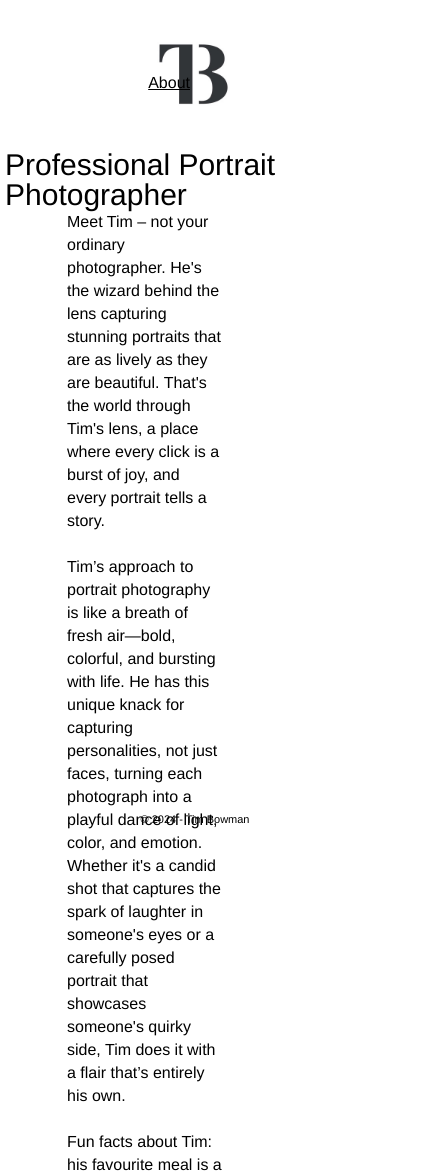
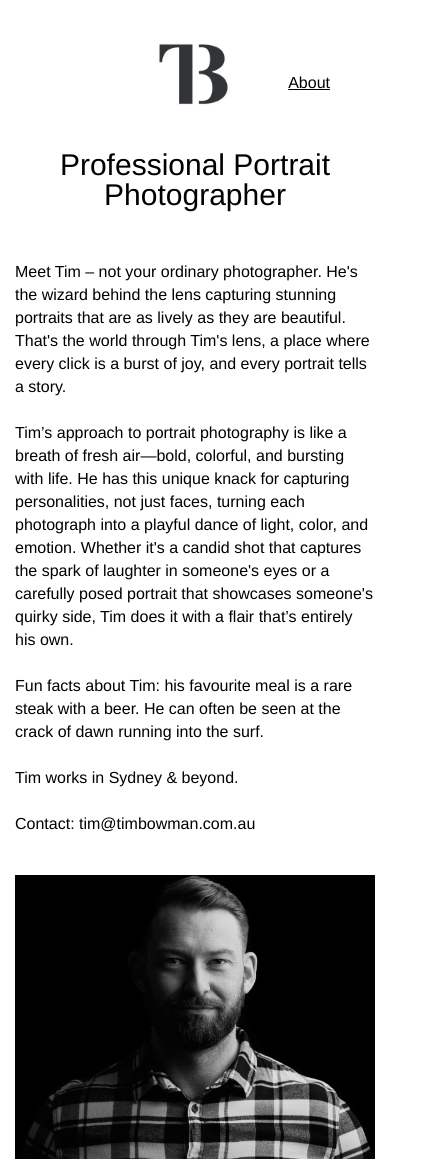
Before and after one commit to timbowmanphoto/timbowmanphoto.github.io, a plain HTML site: page about.html in a window 390 px wide. Shown: the top 1171 px of the page, 445 px wide, since content can reach past the window. Drawn offline with Linux system fonts and the light colour scheme.

Commit message:
mobile style

```diff
--- a/css/style.css
+++ b/css/style.css
@@ -146,4 +146,33 @@ nav li a {
         width: 100%;
     }
 
+    /* Nav */
+
+    nav {
+        right: 60px;
+    }
+
+    /* About */
+    .about-title {
+        text-align: center;
+        margin-bottom: 40px;
+    }
+
+    .about-content .text {
+        width: 100%;
+        padding: 10px;
+        margin-bottom: 30px;
+    }
+
+    .about-content {
+        height: 100%;
+    }
+
+    .about-content .img img {
+        width: 100% !important;
+      }
+    .about-content .img {
+        padding: 0 10px;
+      }
+
 }
```
Also changed, not shown: 1 other file.
